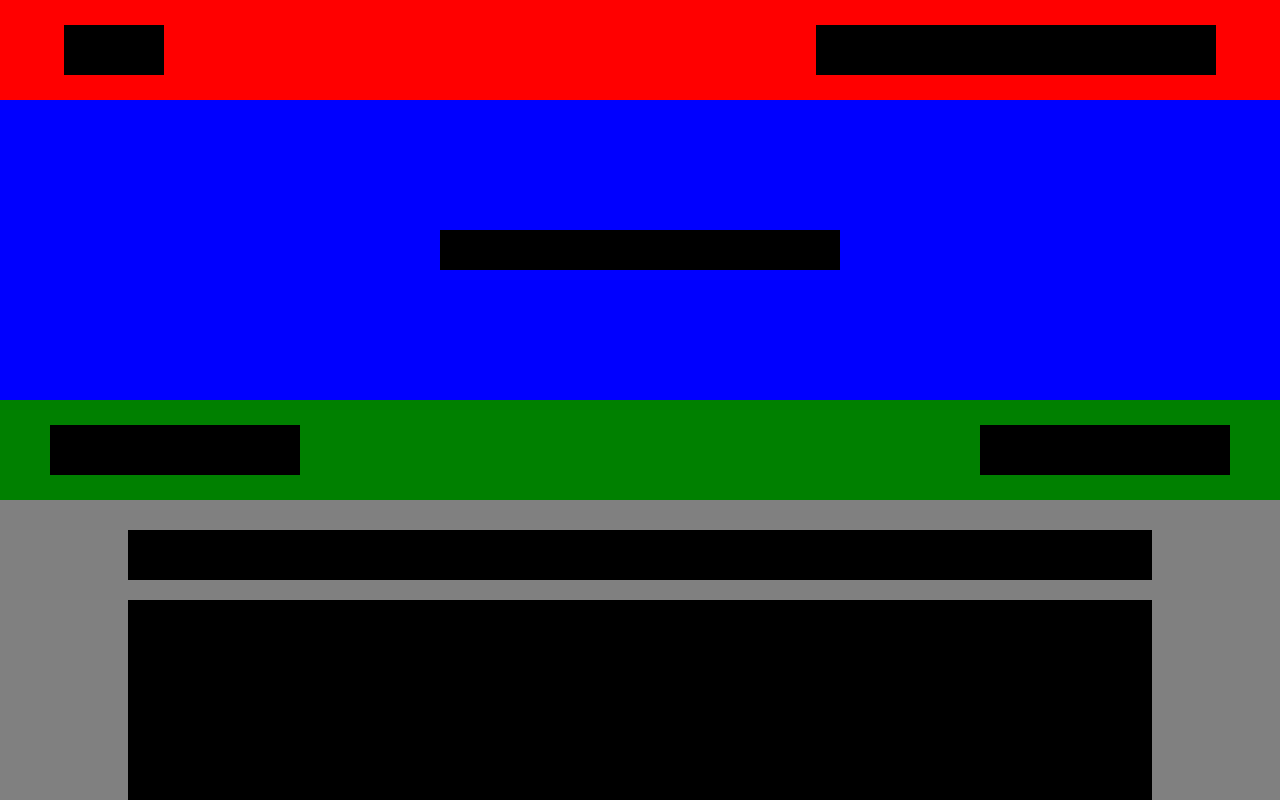
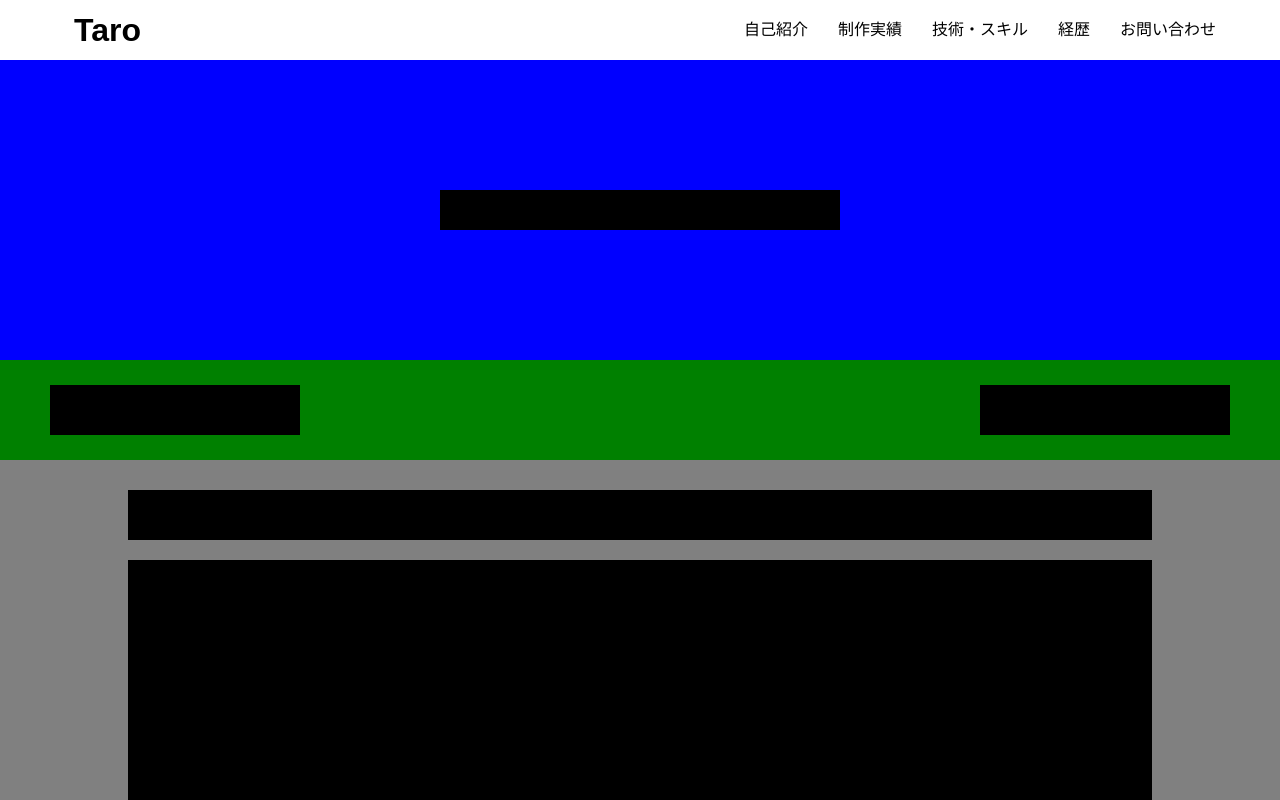
Before and after one commit to ariju/study, a plain HTML site: page index.html in a window 1280 px wide. Shown: the top 800 px of the page. Drawn offline with Linux system fonts and the light colour scheme.

Commit message:
ヘッダーの編集

```diff
--- a/css/styles.css
+++ b/css/styles.css
@@ -1,3 +1,70 @@
+@charset "utf-8";
+
+/* ========================================
+    リセットcss
+========================================= */
+html, body, div, span, applet, object, iframe,
+h1, h2, h3, h4, h5, h6, p, blockquote, pre,
+a, abbr, acronym, address, big, cite, code,
+del, dfn, em, img, ins, kbd, q, s, samp,
+small, strike, strong, sub, sup, tt, var,
+b, u, i, center,
+dl, dt, dd, ol, ul, li,
+fieldset, form, label, legend,
+table, caption, tbody, tfoot, thead, tr, th, td,
+article, aside, canvas, details, embed,
+figure, figcaption, footer, header, hgroup,
+menu, nav, output, ruby, section, summary,
+time, mark, audio, video {
+	margin: 0;
+	padding: 0;
+	border: 0;
+	font-style:normal;
+	font-weight: normal;
+	font-size: 100%;
+	vertical-align: baseline;
+}
+article, aside, details, figcaption, figure,
+footer, header, hgroup, menu, nav, section {
+	display: block;
+}
+html{overflow-y: scroll;}
+blockquote, q {quotes: none;}
+blockquote:before, blockquote:after,q:before, q:after {content: ''; content: none;}
+input, textarea,{margin: 0; padding: 0;}
+ol, ul{list-style:none;}
+table{border-collapse: collapse; border-spacing:0;}
+caption, th{text-align: left;}
+a:focus {outline:none;}
+/* ========================================
+    全体設定
+========================================= */
+body {
+	color:#474747;
+	font-size: 14px;
+	line-height: 1.4em;
+	font-family: "メイリオ", "Meiryo", sans-serif;
+	-webkit-font-smoothing: antialiased;
+	-moz-osx-font-smoothing: grayscale;
+}
+
+a {
+	color:#474747;
+	text-decoration:none;
+}
+
+
+/* micro clearfix */
+.cf:before,
+.cf:after {
+    content: " ";
+    display: table;
+}
+.cf:after {clear: both;}
+.cf {*zoom: 1;}
+
+
+
 /* body共通 */
 body {
   margin: 0;
@@ -5,24 +72,44 @@ body {
 
 /* ヘッダーここから */
 header {
-  background: red;
-  height: 100px;
+  background: #fff;
+  height: 60px;
+  display: flex;
   padding: 0 5%;
-  display: flex;
+  justify-content: space-between;
   align-items: center;
-  justify-content: space-between;
 }
 
 header .header_title {
-  height: 50px;
-  width: 100px;
-  background: black;
+  height: 37px;
+  font-weight: bold;
+  font-style: normal;
+  line-height: 37px;
+  font-size: 32px;
+  color: black;
+  display: inline-block;
+  margin: 12px 0 11px 10px;
+  font-family: Arial;
 }
 
-header nav {
+header .header_title:hover {
+  color: #e65f78;
+}
+
+header nav ul{
   height: 50px;
-  width: 400px;
-  background: black;
+  display: flex;
+  margin-top: 30px;
+}
+
+header nav ul li a{
+  color: black;
+  margin-left: 30px;
+  font-size: 16px;
+}
+
+header nav ul li a:hover {
+  color: #e65f78;
 }
 
 /* fvここから */
--- a/index.html
+++ b/index.html
@@ -11,11 +11,17 @@
   <header>
     <!-- タイトルの部屋の作成 -->
     <div class="header_title">
-
+      Taro
     </div>
     <!-- ナビゲーションの部屋の作成 -->
     <nav>
-
+      <ul>
+        <li><a href="#">自己紹介</a></li>
+        <li><a href="#">制作実績</a></li>
+        <li><a href="#">技術・スキル</a></li>
+        <li><a href="#">経歴</a></li>
+        <li><a href="#">お問い合わせ</a></li>
+      </ul>
     </nav>
   </header>
   <!-- ヘッダーここまで -->
```
